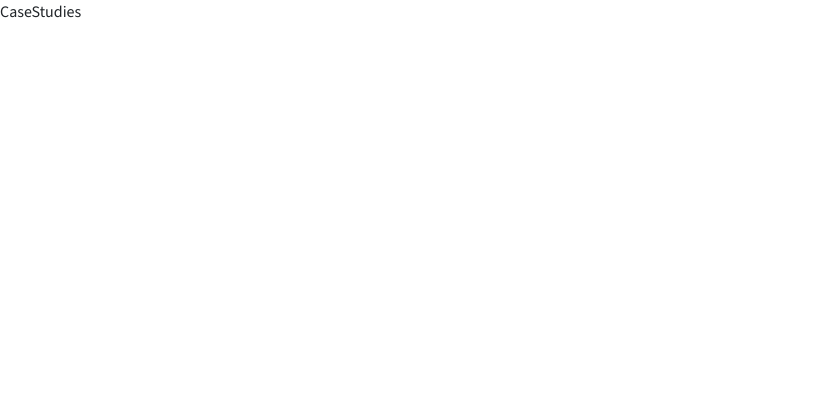
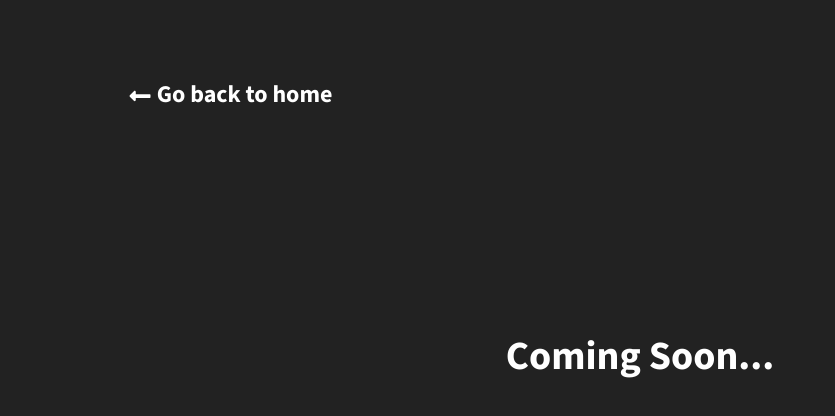
Before and after one commit to Christiannaira/ascendnextdigital, a React (Vite) app: page /casestudies in a window 1280 px wide. Shown: the top 416 px of the page, without its empty margins (0-835 px from the left). Built offline with nearby package versions, Linux system fonts and the light colour scheme.

Commit message:
Developed the other pages content

```diff
--- a/src/App.css
+++ b/src/App.css
@@ -40,3 +40,37 @@ section {
         padding: 30px 10px 30px;
     }
 }
+
+.ongoing {
+    position: relative;
+    width: 100%;
+    height: 100vh;
+    background-color: #222;
+    display: flex;
+    align-items: center;
+    justify-content: center;
+}
+
+.ongoing h1 {
+    color: var(--main-color);
+    font-weight: var(--font-800);
+}
+
+.ongoing-home_link {
+    position: fixed;
+    top: 10%;
+    left: 10%;
+    cursor: pointer;
+}
+
+.ongoing-home_link h2 {
+    color: #fff;
+    font-weight: var(--font-700);
+    font-size: 1.5rem;
+}
+
+.ongoing-home_link:hover h2 {
+
+    color: var(--highlight-color);
+
+}
--- a/src/components/navbar/Navbar.jsx
+++ b/src/components/navbar/Navbar.jsx
@@ -36,13 +36,25 @@ const Navbar = () => {
 
     }
 
+    const handleScroll = () => {
+
+        const scrollY = window.scrollY || document.documentElement.scrollTop;
+
+        if (scrollY > 0) {
+            setMenu(false);
+        }
+
+    }
+
     useEffect(() => {
 
         window.addEventListener("click", handleWindow);
+        window.addEventListener('scroll', handleScroll)
 
         return () => {
 
             window.removeEventListener("click", handleWindow);
+            window.removeEventListener("scroll", handleScroll);
 
         }
 
@@ -68,7 +80,7 @@ const Navbar = () => {
                 <div className="menu menu03"></div>
 
                 {menu ? (
-                    <div className="top-navigation_menubar-open">
+                    <div className="top-navigation_menubar-open scale-in-center">
 
                         <NavLinks />
 
--- a/src/components/navbar/navbar.css
+++ b/src/components/navbar/navbar.css
@@ -53,6 +53,7 @@
 
     .top-navigation_menubar {
         display: inline-block;
+        transition: .3s;
     }
 
     .top-navigation_pages {
--- a/src/main.jsx
+++ b/src/main.jsx
@@ -5,6 +5,7 @@ import './index.css'
 import './animation.css';
 
 ReactDOM.createRoot(document.getElementById('root')).render(
-
-  <App />
+  <React.StrictMode>
+    <App />
+  </React.StrictMode>,
 )
--- a/src/minicomponents/challengescard/Challengescard.jsx
+++ b/src/minicomponents/challengescard/Challengescard.jsx
@@ -7,7 +7,7 @@ const Challengescard = ({ challenge }) => {
 
             <h3>{challenge.problem}</h3>
 
-            <p> {challenge.solution}</p>
+            <p className=""> {challenge.solution}</p>
 
         </div>
     )
--- a/src/minicomponents/challengescard/challengescard.css
+++ b/src/minicomponents/challengescard/challengescard.css
@@ -5,6 +5,7 @@
     max-width: 90%;
     margin-left: auto;
     margin-right: auto;
+    transition: .3s ease-in-out;
 }
 
 .challenge-container_card::before {
@@ -18,12 +19,16 @@
     transition: .3s ease-in;
 }
 
+.challenge-container_card:hover {
+    padding-left: 2rem;
+}
+
 .challenge-container_card:hover::before {
     width: 100%;
 }
 
 .challenge-container_card h3 {
-    color: #ddd;
+    color: var(--main-color);
     font-weight: var(--font-400);
     font-size: 1.6rem;
 }
--- a/src/minicomponents/titles/titles.css
+++ b/src/minicomponents/titles/titles.css
@@ -28,6 +28,12 @@
     margin-top: 1.5rem;
 }
 
+.section-title_sub-top {
+
+    font-weight: var(--font-700);
+}
+
 .section-title_main-top {
     font-size: 2.5rem;
+    font-weight: var(--font-900);
 }
--- a/src/pages/Blogs.jsx
+++ b/src/pages/Blogs.jsx
@@ -1,8 +1,9 @@
+import Ongoing from "./Ongoing"
 
 const Blogs = () => {
     return (
         <div>
-            Blogs
+            <Ongoing />
         </div>
     )
 }
--- a/src/pages/Casestudies.jsx
+++ b/src/pages/Casestudies.jsx
@@ -1,9 +1,9 @@
-import React from 'react'
+import Ongoing from "./Ongoing"
 
 const CaseStudies = () => {
     return (
         <div>
-            CaseStudies
+            <Ongoing />
         </div>
     )
 }
--- /dev/null
+++ b/src/pages/Ongoing.jsx
@@ -0,0 +1,38 @@
+import { FaLongArrowAltLeft } from "react-icons/fa";
+import { useNavigate } from "react-router-dom";
+
+
+const Ongoing = () => {
+
+    const navigate = useNavigate();
+
+    const handleClick = () => {
+
+        navigate('/');
+
+    }
+
+
+    return (
+
+        <section className='ongoing' id='ongoing'>
+
+            <div className="ongoing-home_link" onClick={handleClick}>
+
+                <h2><FaLongArrowAltLeft color="white" size={'1.5rem'} className="ongoing-arrow" /> Go back to home</h2>
+
+            </div>
+
+
+            <div className="ongoing-content">
+                <h1>Coming Soon...</h1>
+            </div>
+
+
+
+        </section>
+
+    )
+}
+
+export default Ongoing
```
